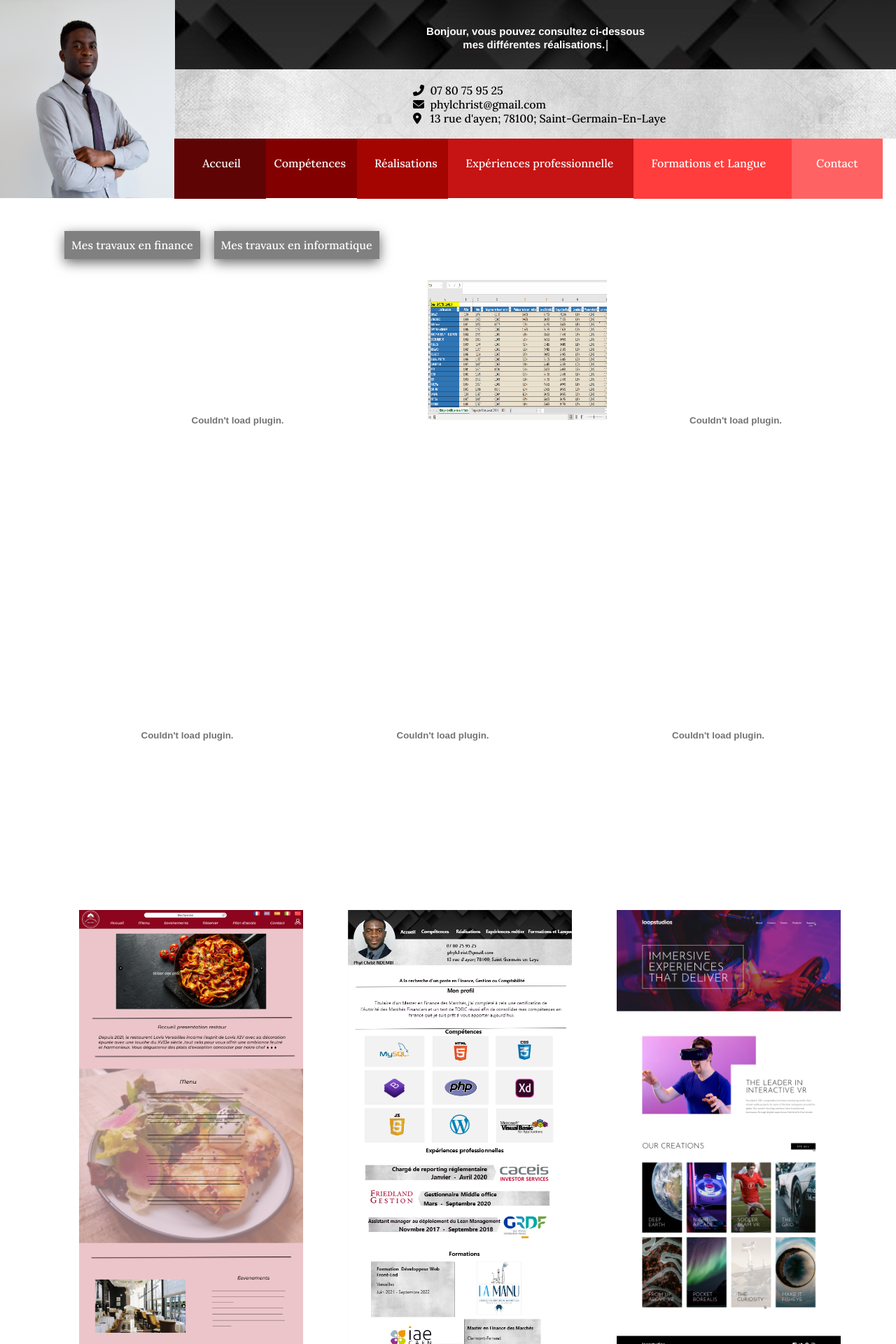
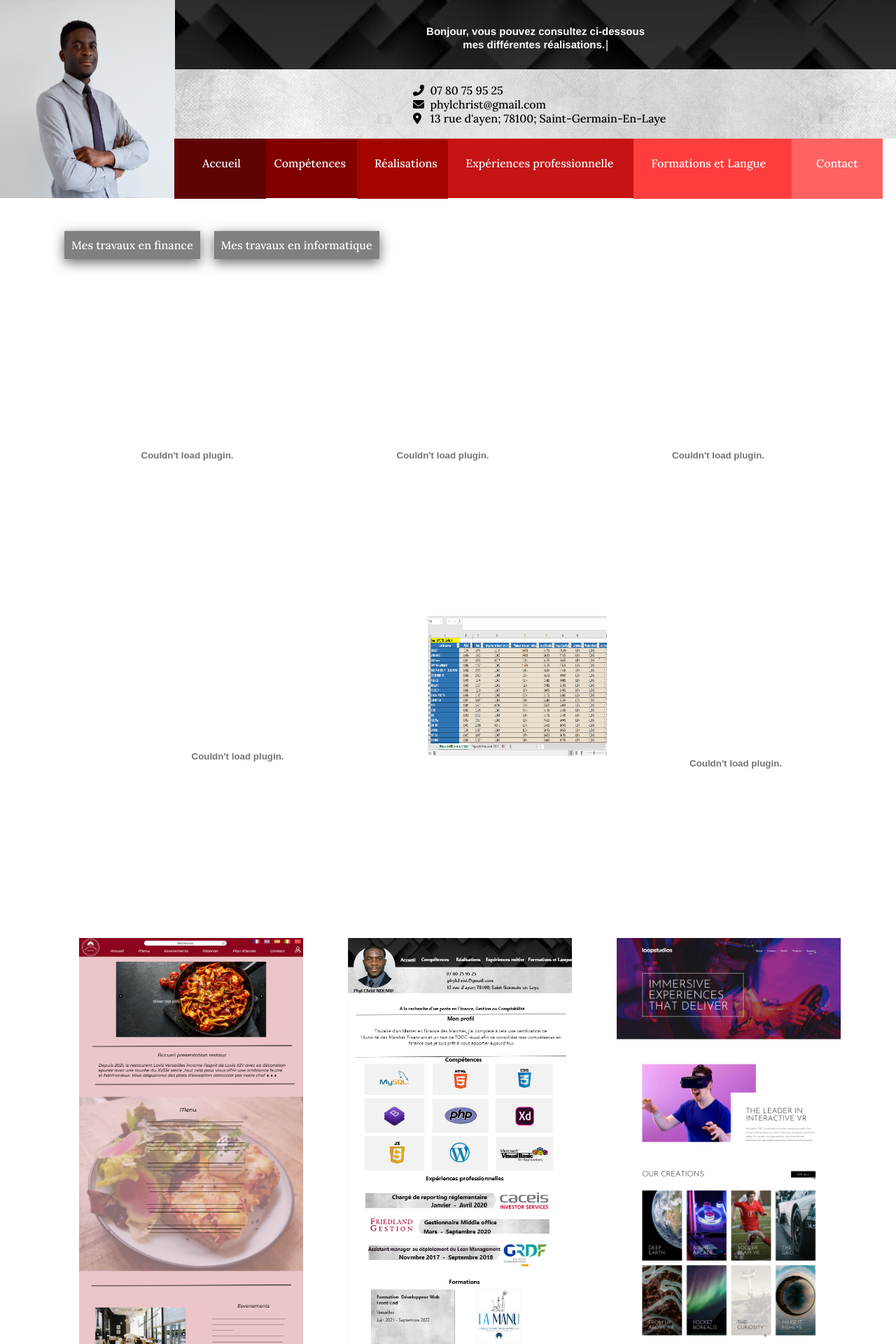
Before and after one commit to Phyl78/cvwebfinance, a PHP site: page /realisations.html in a window 1280 px wide. Shown: the top 1920 px of the page at 70% size. Run offline with PHP 8.4, Linux system fonts and the light colour scheme; some libraries are stand-ins or nearby versions.

Commit message:
agencement

```diff
--- a/autrespages.css
+++ b/autrespages.css
@@ -987,7 +987,7 @@ a{
     /* border: 2px solid green; */
     height: 30vw;
     width: 25vw;
-    margin-top:115px;
+    margin-top:158px;
     /* margin-bottom: 30px; */
     margin-left: 813px;
 
@@ -1049,7 +1049,7 @@ a{
 .combi1{
     height: 35vw;
     width: 25vw;
-    margin: auto;
+    margin: 50px auto;
     /* margin:100px 42px 0px 22px; */
     /* border: 2px solid red; */
 }
@@ -1057,7 +1057,7 @@ a{
 .combi3{
     height: 35vw;
     width: 25vw;
-    margin:auto;
+    margin:50px auto;
     /* margin: 100px 0px 0px 23px; */
     /* border: 2px solid violet; */
 }
@@ -1065,7 +1065,7 @@ a{
 .combi4{
     height: 35vw;
     width: 25vw;
-    margin: 100px auto;
+    margin: 50px auto;
     /* margin: 100px 5px 0px 65px; */
     /* border: 2px solid blue; */
 }
@@ -1074,6 +1074,7 @@ a{
 .combi2{
     height: 30vw;
     width: 20vw;
+    margin-top: 80px;
     /* margin: 0px auto 10px; */
     /* border: 2px solid blue; */
 }
@@ -1081,6 +1082,7 @@ a{
 .combi_memoire{
     height: 400px;
     width: 513px;
+    margin-top: 80px;
     margin-left: 19px;
     /* margin: auto; */
     /* border: 2px solid orangered; */
@@ -1111,7 +1113,7 @@ a{
 .combi_bmc{
     height: 400px;
     width: 300px;
-    margin: auto;
+    margin: 90px auto 0px;
     /* margin-right: -100px; */
     /* border: 2px solid red; */
 }
--- a/realisations.html
+++ b/realisations.html
@@ -96,6 +96,53 @@
 
         <!-- <p>Mes réalisations en finance</p> -->
 
+
+          <!-- toei et amf -->
+
+          <div id="image" class="combi_amf">
+
+            <embed src="certif_amf.pdf" id="image_img" id="finance" class="maquette13" />
+
+            <!-- <div class="image_overlay">  -->
+
+                <!-- <div class="image_title"><a href="#"> <span style="text-decoration: none;"> En savoir plus</span></a></div> -->
+
+                <!-- <p class="image_description" style="text-align: center;">Mes résultats de la certification AMF</p> -->
+
+           <!-- </div> -->
+        </div>
+
+        <div id="image" class="combi_toeic">
+
+            <embed src="result_toeic.pdf" id="image_img" id="finance" class="maquette13" />
+
+            <!-- <div class="image_overlay">
+
+                <div class="image_title"><a href="#"> <span style="text-decoration: none;"> En savoir plus</span></a></div> -->
+
+                <!-- <p class="image_description" style="text-align: center;">Mes résultats du Toeic</p> -->
+
+           <!-- </div> -->
+        </div>
+
+
+        <div id="image" class="combi_stage">
+
+            <embed src="Attestation_stage.PDF" id="image_img" id="finance" class="maquette13" />
+
+            <!-- <div class="image_overlay">
+
+                <div class="image_title"><a href="#"> <span style="text-decoration: none;"> En savoir plus</span></a></div> -->
+
+                <!-- <p class="image_description" style="text-align: center;">Mes résultats du Toeic</p> -->
+
+           <!-- </div> -->
+        </div>
+
+
+
+        <!-- Part 2 -->
+
         <div id="image" class="combi_memoire">
 
             <embed src="Mémoire.pdf" id="image_img" class="maquette3"/>
@@ -146,49 +193,6 @@
 
 
 
-
-
-        <!-- toei et amf -->
-
-        <div id="image" class="combi_amf">
-
-            <embed src="certif_amf.pdf" id="image_img" id="finance" class="maquette13" />
-
-            <!-- <div class="image_overlay">  -->
-
-                <!-- <div class="image_title"><a href="#"> <span style="text-decoration: none;"> En savoir plus</span></a></div> -->
-
-                <!-- <p class="image_description" style="text-align: center;">Mes résultats de la certification AMF</p> -->
-
-           <!-- </div> -->
-        </div>
-
-        <div id="image" class="combi_toeic">
-
-            <embed src="result_toeic.pdf" id="image_img" id="finance" class="maquette13" />
-
-            <!-- <div class="image_overlay">
-
-                <div class="image_title"><a href="#"> <span style="text-decoration: none;"> En savoir plus</span></a></div> -->
-
-                <!-- <p class="image_description" style="text-align: center;">Mes résultats du Toeic</p> -->
-
-           <!-- </div> -->
-        </div>
-
-
-        <div id="image" class="combi_stage">
-
-            <embed src="Attestation_stage.PDF" id="image_img" id="finance" class="maquette13" />
-
-            <!-- <div class="image_overlay">
-
-                <div class="image_title"><a href="#"> <span style="text-decoration: none;"> En savoir plus</span></a></div> -->
-
-                <!-- <p class="image_description" style="text-align: center;">Mes résultats du Toeic</p> -->
-
-           <!-- </div> -->
-        </div>
 
 
 
```
